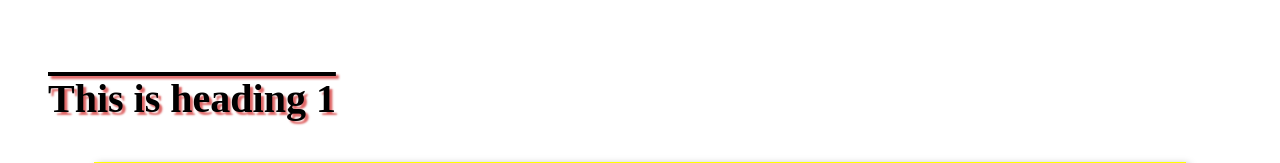
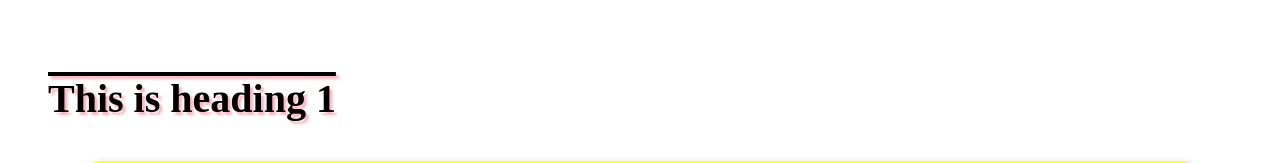
Before and after one commit to JK1909130/prac14, a plain HTML site: page index.html in a window 1280 px wide. Shown: the top 163 px of the page. Drawn offline with Linux system fonts and the light colour scheme.

Commit message:
Update index.html

```diff
--- a/index.html
+++ b/index.html
@@ -15,7 +15,7 @@
       font-size: 40px;
       font-weight: bold;
       text-decoration: overline;
-      text-shadow: 3px 3px 2px rgba(200, 0, 0, 0.6);
+      text-shadow: 3px 3px 2px 	rgba(255,182,193);
       margin-bottom: 40px;
       width: fit-content;
     }
```
